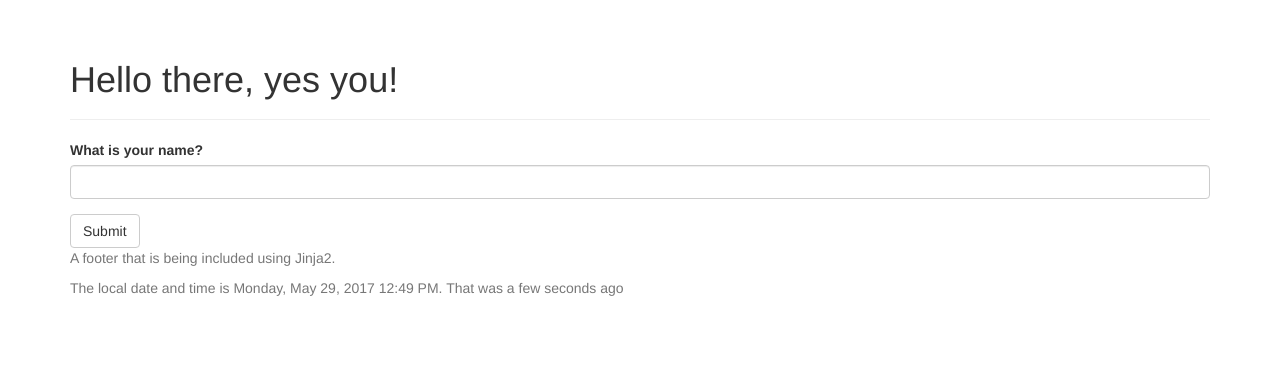
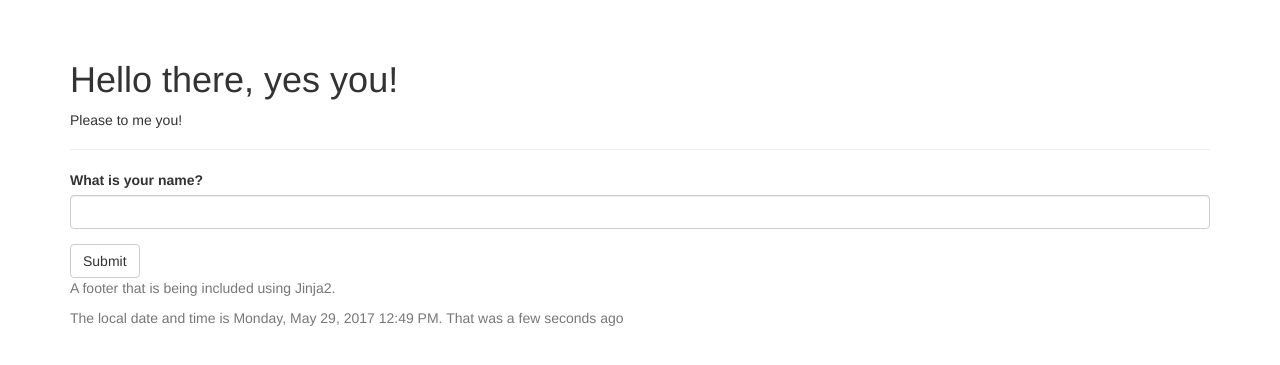
Before and after one commit to tom-foster/flask-project, a Flask app: page / in a window 1280 px wide. Shown: the part 52-417 px from the top of the page. Run offline with Flask 2, Linux system fonts and the light colour scheme; some libraries are stand-ins or nearby versions.

Commit message:
updated the template to reflect the view

```diff
--- a/templates/index.html
+++ b/templates/index.html
@@ -10,6 +10,12 @@
 {% block page_content %}
     <div class="page-header">
         <h1>Hello there, {% if name %} {{ name }} {% else %} yes you{% endif %}!</h1>
+        {% if not known %}
+            <p>Please to me you!</p>
+        {% else %}
+            <p>Nice to see you again!</p>
+        {% endif%}
+
     </div>
     {{ wtf.quick_form(form) }}
 
```
